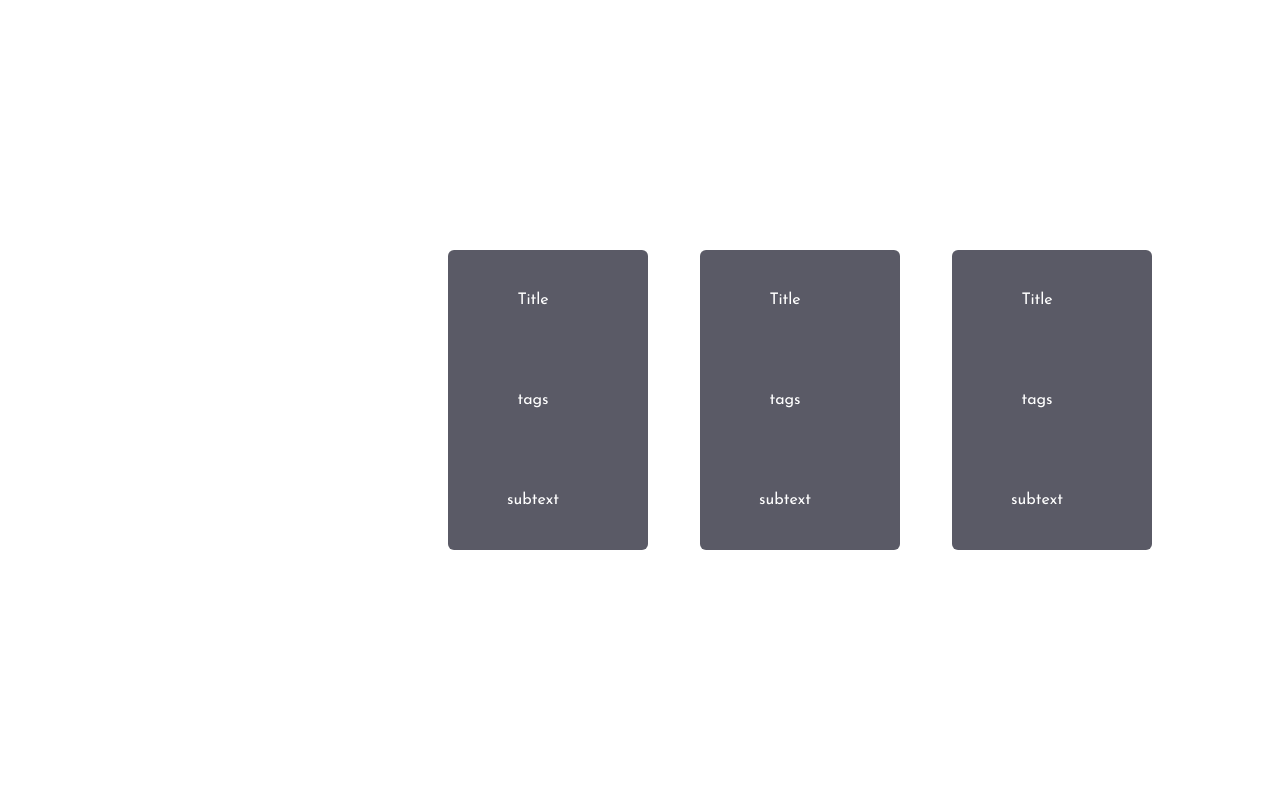
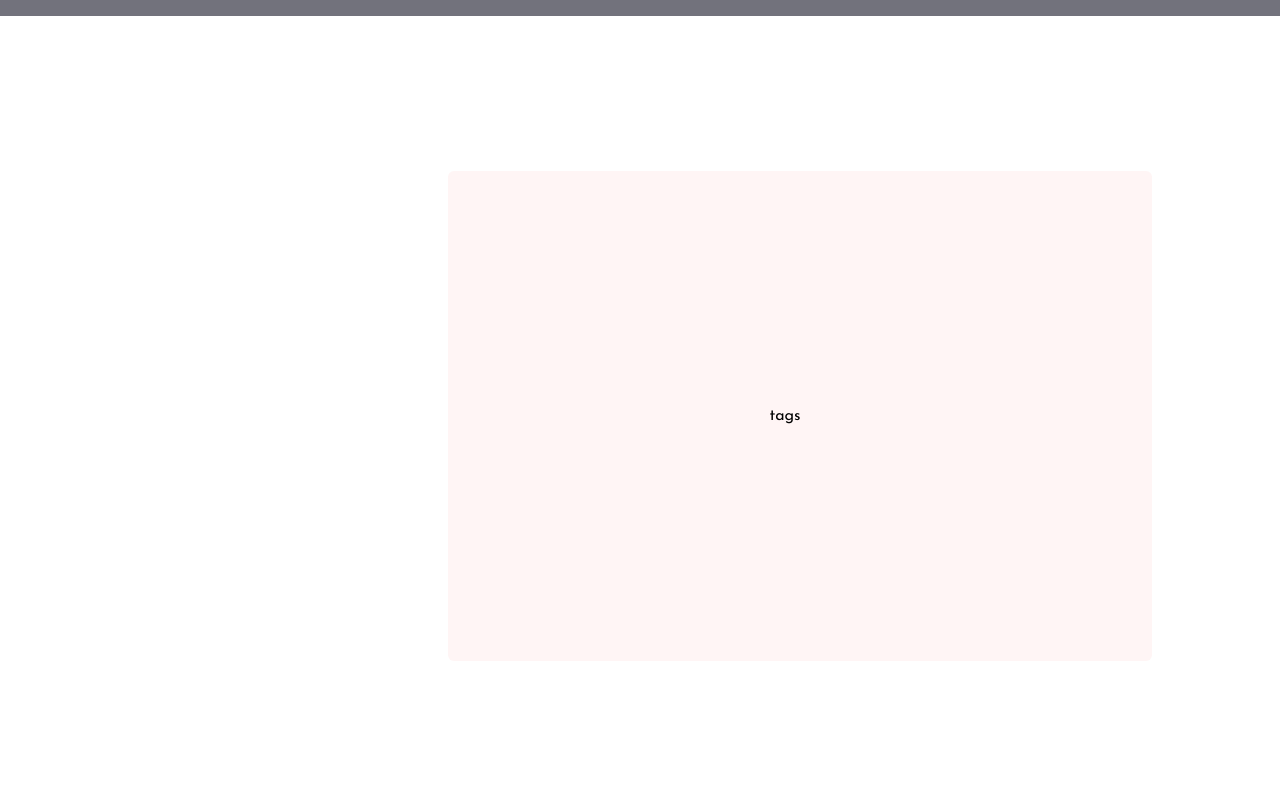
Before and after one commit to SingularReza/meandmine-frontend, a Vue app: page / in a window 1280 px wide. Shown: the part 1600-2400 px from the top of the page. Built offline with nearby package versions, Linux system fonts and the light colour scheme.

Commit message:
created title-card component

```diff
--- a/src/App.vue
+++ b/src/App.vue
@@ -1,6 +1,6 @@
 <template>
   <div id="app">
-    <navbar></navbar>
+    <navbar class="navbar"></navbar>
     <router-view/>
     <myfooter></myfooter>
   </div>
--- a/src/components/Card.vue
+++ b/src/components/Card.vue
@@ -1,14 +1,19 @@
 <template>
   <div class="card-wrapper row">
-    <div class="title-wrapper col-12">Title</div>
+    <div class="title-wrapper col-12">{{title}}</div>
     <div class="tags col-12">tags</div>
-    <div class="subtext col-12">subtext</div>
+    <div class="subtext col-12">{{text}}</div>
   </div>
 </template>
 
 <script>
   export default {
-    name: 'card'
+    name: 'card',
+    props: [
+      'title',
+      'text',
+      'tags'
+    ]
   }
 </script>
 
--- a/src/components/Navbar.vue
+++ b/src/components/Navbar.vue
@@ -15,7 +15,7 @@
     <transition name="slide">
       <div class="side-menu" v-if="sidemenu">
         <div class="side-options row">
-          <div class="col-12" v-for="option,index in options" :key="index">{{option}}</div>
+          <div class="col-12" v-for="option,index in options" :key="index"  @click="changeRoute(option.path)">{{option.name}}</div>
         </div>
       </div>
     </transition>
@@ -77,6 +77,7 @@ export default {
 
   .site-name {
     font-size: 1.75rem;
+    z-index: 200;
   }
 
   .side-menu, .slide-enter-to {
@@ -97,6 +98,7 @@ export default {
     display: flex;
     justify-content: center;
     height: 30%;
+    font-size: 1.25rem;
   }
 
   .centered {
--- /dev/null
+++ b/src/components/TitleCard.vue
@@ -0,0 +1,78 @@
+<template>
+  <div class="title-card">
+    <div class="card-fill"></div>
+      <div class="card-title">
+        <div class="title-wrapper row">
+          <div class="title col-xs-12 col-md-5">
+            <h1>{{title}}</h1>
+          </div>
+          <div class="sub-text col-xs-12 col-md-6">{{text}}</div>
+        </div>
+      </div>
+  </div>
+</template>
+
+<script>
+export default {
+  name: 'titleCard',
+  props: [
+    'title',
+    'text'
+  ]
+}
+</script>
+
+<style scoped>
+  h1 {
+    font-size: 4rem;
+  }
+  .title-card {
+    height: 70vh;
+  }
+
+  .card-fill {
+    height: 60%;
+    background: #141526;
+  }
+
+  .card-title {
+    position: absolute;
+    padding: 0 10% 0 10%;
+    width: 100%;
+    top: 20%;
+  }
+
+  .title-wrapper {
+    height: 400px;
+    border: 1px solid transparent;
+    border-radius: 7px;
+    box-shadow: 0 10px 20px 0px rgba(0,0,0,0.3);
+    background: rgb(30,31,48);
+    color: rgba(255, 255, 255, 0.8);
+  }
+
+  .title {
+    height: 90%;
+    margin: 10px 20px 10px 20px;
+    border-right: 1px solid rgba(255, 255, 255, 0.6);
+  }
+
+  .title, .sub-text {
+    display: flex;
+    align-items: center;
+    justify-content: center;
+  }
+
+  @media (max-width: 768px) {
+    .title {
+        height:60%;
+        padding: 0 10% 10px 10%;
+        border: none;
+        border-bottom: 1px solid black;
+    }
+
+    .title-wrapper {
+      height: 300px;
+    }
+  }
+</style>
--- a/src/router.js
+++ b/src/router.js
@@ -19,7 +19,7 @@ export default new Router({
     },
     {
       path: '/article/:id',
-      name: 'blog',
+      name: 'article',
       component: () => import('./views/Blog.vue'),
       props: true,
     },
@@ -30,7 +30,7 @@ export default new Router({
     },
     {
       path: '/blog',
-      name: '/blog',
+      name: 'blog',
       component: () => import('./views/List.vue'),
     }
   ],
--- a/src/services/Api.js
+++ b/src/services/Api.js
@@ -1,6 +1,6 @@
 import axios from 'axios'
 
-let Api = axios.create({ baseURL: `http://localhost:3000/` })
+let Api = axios.create({ baseURL: `http://localhost:3300/` })
 
 export default {
     getArticle(articleID) {
@@ -23,6 +23,9 @@ export default {
     login(credentials) {
       return Api.post('/login', credentials)
     },
+    getArticleList() {
+      return Api.get('/blog/list')
+    }
     /*getImage(imagepath) {
       return Api.get('')
     }*/
--- a/src/views/Blog.vue
+++ b/src/views/Blog.vue
@@ -12,7 +12,7 @@
     <div class="article-content">
       <div class="article-tags">
         <div class="tags">
-          |&nbsp;<span v-for="(tag, index) in article.tags" :key="index">{{tag}}&nbsp;</span>|
+          |<span v-for="(tag, index) in article.tags" :key="index">&nbsp;{{tag}}&nbsp;|</span>
         </div>
         <hr/>
       </div>
@@ -46,7 +46,7 @@ export default {
   },
   computed: {
     titleImageUrl() {
-      return ("http://localhost:3000/"+this.article.titleImage)
+      return ("http://localhost:3300/"+this.article.titleImage)
     }
   },
   methods: {
@@ -68,7 +68,7 @@ export default {
 
   .card-fill {
     height: 60%;
-    filter: blur(2px);
+
   }
 
   .card-title {
--- a/src/views/Home.vue
+++ b/src/views/Home.vue
@@ -12,7 +12,7 @@
     <div class="latest col-12 row">
       <div class="latest-title centered col-md-3"><h3>Latest</h3></div>
       <div class="latest-content centered col-md-9">
-        <div class="info-card" v-for="index in 3">
+        <div class="info-card">
           <card></card>
         </div>
       </div>
@@ -65,16 +65,13 @@ export default {
   height: 100vh;
   width: 100vw;
   z-index: -100;
+  object-fit: cover;
 }
 
 .centered {
   display: flex;
   justify-content: center;
   align-items: center;
-}
-
-video {
-  object-fit: cover;
 }
 
 .home {
@@ -98,7 +95,7 @@ video {
   font-size: 1.25rem;
   padding: 0 10% 0 10%;
   display: flex;
-  justify-content: space-between;
+  justify-content: center;
 }
 
  .about-me, .latest, .miscellaneous {
@@ -114,17 +111,18 @@ video {
 }
 
 .info-card {
-  height: 300px;
-  width: 200px;
-  background: rgba(20, 21, 38, .7);
+  height: 90%;
+  width: 100%;
+  background: rgba(255, 245, 245);
   border-radius: 6px;
-  color: #fff;
+  color: black;
 }
 
 .update {
   width: 100%;
   height: 70px;
-  background: rgb(39, 44, 56, .8);
+  background: rgba(255, 245, 245);
+  color: #000;
 }
 
 @media (max-width: 768px) {
@@ -134,11 +132,11 @@ video {
 
     .about-content, .latest-content, .miscellaneous-content {
       font-size: 1.25rem;
-      padding: 0 5% 0 5%;
+      padding: 0;
       height: 80%;
     }
     .about-title, .latest-title, .miscellaneous-title {
-      height: 20%;
+      height: 15%;
       border-bottom: 1px solid rgba(255, 255, 255, 0.4);
     }
 
--- a/src/views/List.vue
+++ b/src/views/List.vue
@@ -1,20 +1,64 @@
 <template>
-  <div class="container">
-    <div class="blog-list">
-      <card v-for="index in 6" :key="index"></card>
+  <div class="view-wrapper">
+    <video class="background-video" muted autoplay loop>
+      <source src="@/assets/hero.webm" type="video/webm">
+    </video>
+    <titlecard title="Blog" text="text"></titlecard>
+    <div class="blog-list row">
+      <div class="info-card col-3" v-for="(option, index) in list">
+        <card :key="index" :title="option.title" :text="option.subtext"></card>
+      </div>
     </div>
   </div>
 </template>
 
 <script>
+import api from '../services/Api'
 import card from '../components/Card.vue'
+import titlecard from '../components/TitleCard.vue'
+
 export default {
   name: 'list',
   components: {
-    card
+    card,
+    titlecard
+  },
+  data() {
+    return {
+      list: null
+    }
+  } ,
+  beforeMount() {
+    api.getArticleList()
+      .then(res => {
+        this.list = res.data
+      })
   }
 }
 </script>
 
 <style scoped>
+  .blog-list {
+    justify-content: space-around;
+  }
+
+  .info-card {
+    border-radius: 4px;
+    box-shadow: 0 10px 20px 0px rgba(0,0,0,0.3);
+    background: #fff;
+  }
+
+  .background-video {
+    position: fixed;
+    top: 0;
+    left: 0;
+    height: 100vh;
+    width: 100vw;
+    z-index: -100;
+    object-fit: cover;
+  }
+
+  .view-wrapper {
+    overflow-x: hidden;
+  }
 </style>
```
